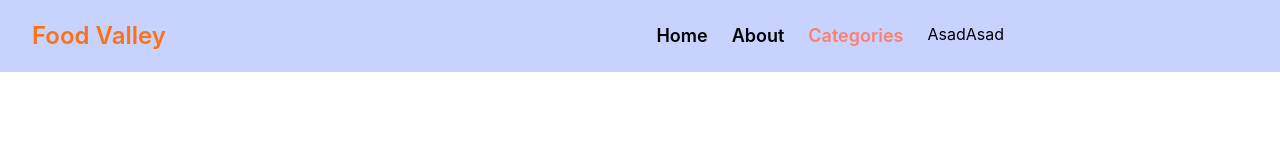
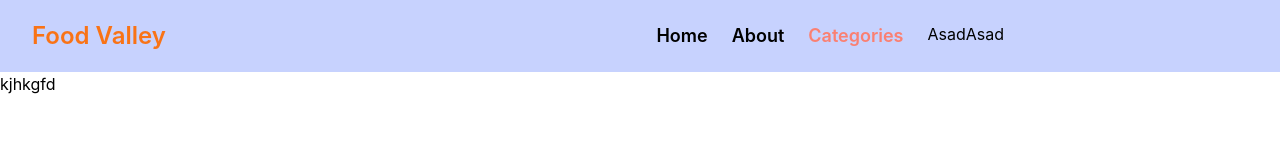
Before and after one commit to asadulR/Food-Valley, a React (Create React App) app: page /categories in a window 1280 px wide. Shown: the top 158 px of the page. Built offline with nearby package versions, Linux system fonts and the light colour scheme; no server answers.

Commit message:
categories added

```diff
--- a/src/App.js
+++ b/src/App.js
@@ -1,6 +1,7 @@
 import { Route, Routes } from 'react-router-dom';
 import './App.css';
 import About from './components/About/About';
+import Categories from './components/Categories/Categories';
 import Footer from './components/Footer/Footer';
 import Header from './components/Header/Header';
 import Home from './components/Home/Home';
@@ -15,6 +16,7 @@ function App() {
           <Route path='/' element={<Home></Home>}></Route>
           <Route path='/home' element={<Home></Home>}></Route>
           <Route path='/about' element={<About></About>}></Route>
+          <Route path='/categories' element={<Categories></Categories>}></Route>
           <Route path='/home/meal-details/:idMeal' element={<MealDetails></MealDetails>}></Route>
 
           <Route path='*' element={<NotFound></NotFound>}></Route>
--- /dev/null
+++ b/src/components/Categories/Categories.js
@@ -0,0 +1,19 @@
+import React, { useEffect, useState } from 'react';
+
+const Categories = () => {
+    const [categories, setCategories] = useState({});
+
+    useEffect(() => {
+        fetch('https://www.themealdb.com/api/json/v1/1/categories.php')
+        .then(res => res.json()).then(data => setCategories(data.categories));
+    }, [])
+
+    console.log(categories);
+    return (
+        <div>
+            kjhkgfd
+        </div>
+    );
+};
+
+export default Categories;
--- a/src/components/MealDetailsCart/MealDetailsCart.js
+++ /dev/null
@@ -1,11 +0,0 @@
-import React from 'react';
-
-const MealDetailsCart = () => {
-    return (
-        <div>
-
-        </div>
-    );
-};
-
-export default MealDetailsCart;
```
